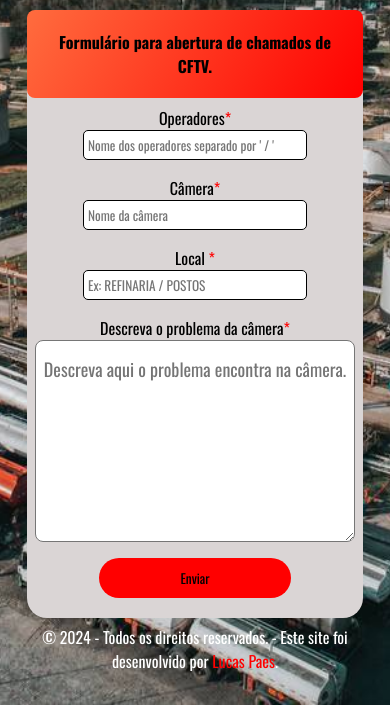
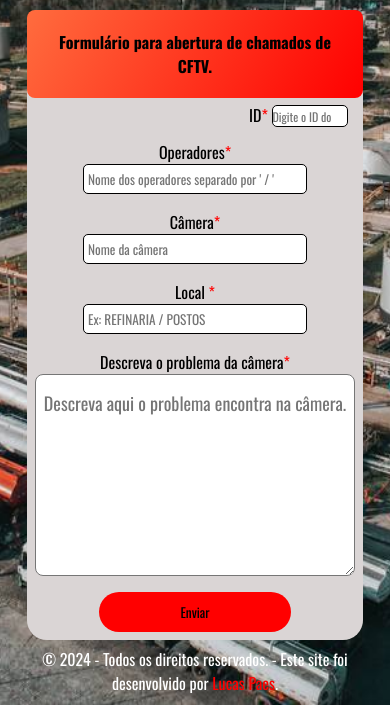
Before and after one commit to LucasPaesleme/Projeto-Formul-rio-REFIT, a plain HTML site: page index.html in a window 390 px wide. Shown: the part 139-844 px from the top of the page. Drawn offline with nearby package versions, Linux system fonts and the light colour scheme; a script that the page names is missing.

Commit message:
adição de mais um break point à media query e um campo de input requerindo um ID do chamado.

```diff
--- a/css/style.css
+++ b/css/style.css
@@ -31,6 +31,18 @@ header .logo{
     justify-content: center;
     padding-top: 20px;
 }
+/* TITTLE-TOP */
+
+.tittle-top{
+    text-align: center;
+    padding: 20px;
+    background-image: linear-gradient(120deg, #ff6c3e 0%, #ff0000 100%);
+    border-radius: 8px;
+}
+
+.tittle-top h1{
+    font-size: 16px;
+}
 
 .logo img{
     width: 20em;
@@ -46,7 +58,7 @@ section.forms{
 .form-container{
     background-color: #dad5d5;
     width: 500px;
-    height: 650px;
+    height: 680px;
     border-radius: 20px;
 }
 .form-content{
@@ -54,6 +66,20 @@ section.forms{
     align-items: center;
     justify-content: center;
     flex-direction: column;
+
+}
+
+#number-id{
+    text-align: right;
+    margin: 5px 15px;
+}
+#number-id input{
+    border-radius: 5px;
+    border: 1px solid #000 ;
+    width: 25%;
+}
+#number-id input::placeholder{
+    font-size: 12px;
 
 }
 
@@ -99,17 +125,20 @@ textarea:focus{
 }
 
 
-/* TITTLE-TOP */
 
-.tittle-top{
-    text-align: center;
-    padding: 20px;
-    background-image: linear-gradient(120deg, #ff6c3e 0%, #ff0000 100%);
+
+
+/* TEXTAREA */
+textarea{
+    min-height: 12.5rem;
+    resize: vertical;
     border-radius: 8px;
 }
 
-.tittle-top h1{
-    font-size: 16px;
+textarea::placeholder{
+    font-size: 18px;
+    text-align: center;
+    padding-top: 15px;
 }
 
 
@@ -128,17 +157,7 @@ textarea:focus{
 }
 
 
-textarea{
-    min-height: 12.5rem;
-    resize: vertical;
-    border-radius: 8px;
-}
 
-textarea::placeholder{
-    font-size: 18px;
-    text-align: center;
-    padding-top: 15px;
-}
 
 @media(max-width: 425px){
     .logo img{
@@ -166,3 +185,10 @@ textarea::placeholder{
       }
 
 }
+
+@media (max-width: 415px){
+    .form-container{
+        height: 630px;
+
+    }
+}
--- a/index.html
+++ b/index.html
@@ -1,5 +1,6 @@
 <!DOCTYPE html>
 <html lang="pt-br">
+
 <head>
     <meta charset="UTF-8">
     <meta name="viewport" content="width=device-width, initial-scale=1.0">
@@ -11,6 +12,7 @@
     <link rel="preconnect" href="https://fonts.gstatic.com" crossorigin>
     <link href="https://fonts.googleapis.com/css2?family=Oswald:wght@200..700&display=swap" rel="stylesheet">
 </head>
+
 <body>
     <div class="img-bg">
         <header>
@@ -24,38 +26,34 @@
                     <h1>Formulário para abertura de chamados de CFTV.</h1>
                 </div><!--tittle-top-->
                 <form id="form" class="form" action="https://formspree.io/f/xgegnavb" method="post">
+                    <div id="number-id">
+                        <form name="ID" id="form_id">
+                            <label for="name">ID<span>*</span></label>
+                            <input type="number"
+                            placeholder="Digite o ID do chamado"
+                            required>
+                        </form>
+                    </div>
                     <div class="form-content" id="form-content">
                         <label for="name">Operadores<span>*</span></label>
-                        <input type="text"
-                        id="name"
-                        name="Operadores"
-                        placeholder="Nome dos operadores separado por ' / '"
-                        required>
+                        <input type="text" id="name" name="Operadores"
+                            placeholder="Nome dos operadores separado por ' / '" required>
 
                     </div><!--forms-->
                     <div class="form-content" id="form-content">
                         <label for="camera">Câmera<span>*</span></label>
-                        <input type="text"
-                        id="camera"
-                        name="camera"
-                        placeholder="Nome da câmera"
-                        required>
+                        <input type="text" id="camera" name="camera" placeholder="Nome da câmera" required>
 
                     </div><!--forms-->
                     <div class="form-content" id="form-content">
                         <label for="local">Local <span>*</span></label>
-                        <input type="text"
-                        id="local"
-                        name="local"
-                        placeholder="Ex: REFINARIA / POSTOS"
-                        required>
+                        <input type="text" id="local" name="local" placeholder="Ex: REFINARIA / POSTOS" required>
 
                     </div><!--forms-->
                     <div class="form-content" id="form-content">
                         <label for="local">Descreva o problema da câmera<span>*</span></label>
-                        <textarea type="text" name="description" placeholder="Descreva aqui o problema encontra na câmera."
-                            id="description"
-                            cols="70"
+                        <textarea type="text" name="description"
+                            placeholder="Descreva aqui o problema encontra na câmera." id="description" cols="70"
                             rows="10"></textarea>
                     </div><!--forms-->
                     <div class="form-content" id="form-content">
@@ -65,8 +63,10 @@
                 </form>
             </div><!--form-container-->
         </section><!--form-section-->
-        <p>&copy; 2024 - Todos os direitos reservados. - Este site foi desenvolvido por <a href="https://www.linkedin.com/in/lucasmatheus96/" target="_blank">Lucas Paes</a>.</p>
+        <p>&copy; 2024 - Todos os direitos reservados. - Este site foi desenvolvido por <a
+                href="https://www.linkedin.com/in/lucasmatheus96/" target="_blank">Lucas Paes</a>.</p>
     </div><!--background-->
 
 </body>
+
 </html>
```
